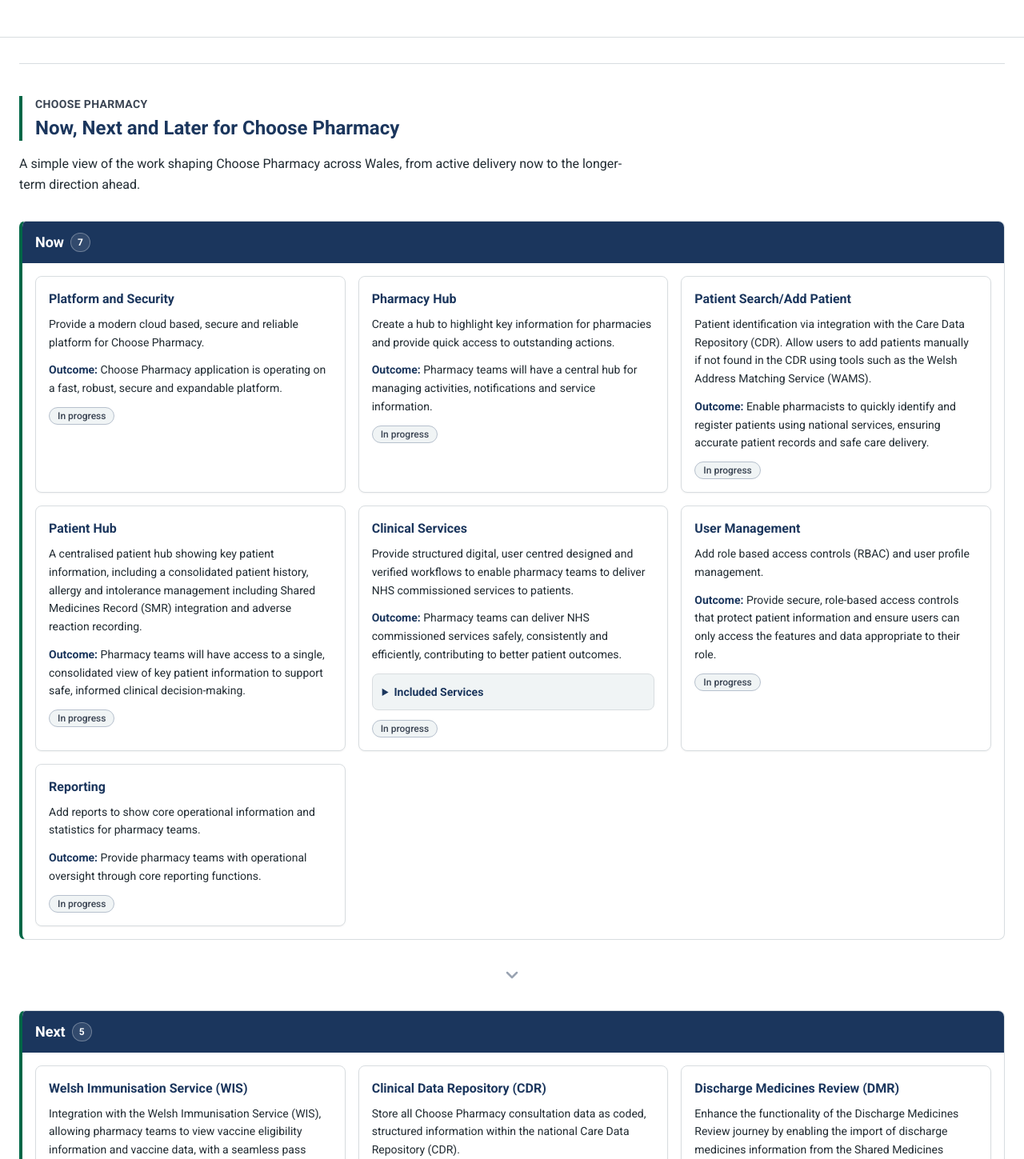
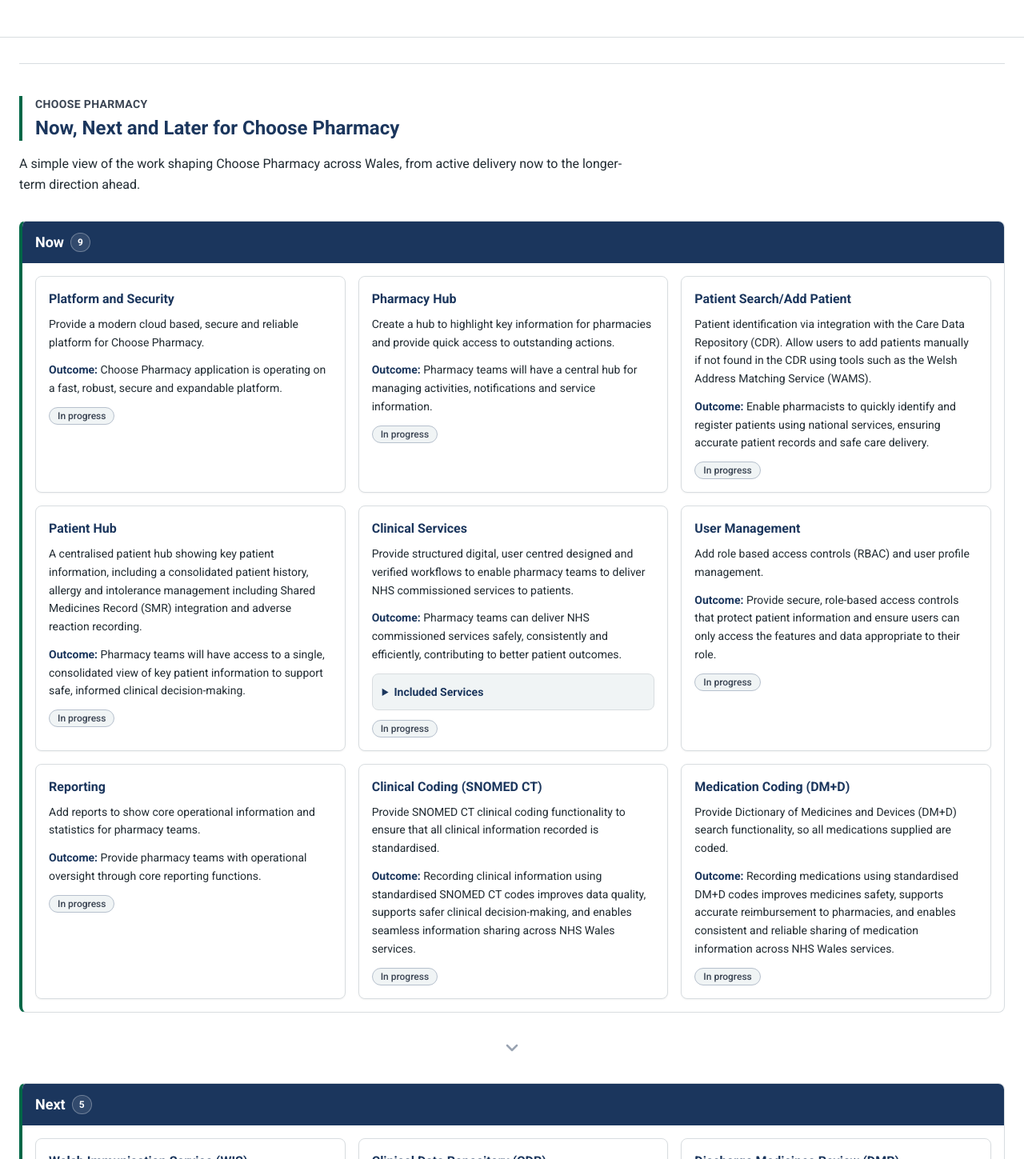
Before and after one commit to DHCW-Digital-Health-and-Care-Wales/ChoosePharmacy-Roadmap, a React (Vite) app: page / in a window 1280 px wide. Shown: the part 1370-2819 px from the top of the page at 80% size. Built offline with nearby package versions, Linux system fonts and the light colour scheme.

Commit message:
Add two new roadmap items to the 'Now' section: Clinical Coding (SNOMED CT) and Medication Coding (DM+D)

```diff
--- a/src/data/roadmap.ts
+++ b/src/data/roadmap.ts
@@ -273,6 +273,32 @@
       updated: UPDATED_AT,
     },
     {
+      id: 'clinical-coding-snomed-ct',
+      title: localised('Clinical Coding (SNOMED CT)'),
+      summary: localised(
+        'Provide SNOMED CT clinical coding functionality to ensure that all clinical information recorded is standardised.',
+      ),
+      categoryId: CATEGORY_ID,
+      horizon: 'now',
+      status: 'in-progress',
+      outcome:
+        'Recording clinical information using standardised SNOMED CT codes improves data quality, supports safer clinical decision-making, and enables seamless information sharing across NHS Wales services.',
+      updated: UPDATED_AT,
+    },
+    {
+      id: 'medication-coding-dmd',
+      title: localised('Medication Coding (DM+D)'),
+      summary: localised(
+        'Provide Dictionary of Medicines and Devices (DM+D) search functionality, so all medications supplied are coded.',
+      ),
+      categoryId: CATEGORY_ID,
+      horizon: 'now',
+      status: 'in-progress',
+      outcome:
+        'Recording medications using standardised DM+D codes improves medicines safety, supports accurate reimbursement to pharmacies, and enables consistent and reliable sharing of medication information across NHS Wales services.',
+      updated: UPDATED_AT,
+    },
+    {
       id: 'welsh-immunisation-service-wis',
       title: localised('Welsh Immunisation Service (WIS)'),
       summary: localised(
```
